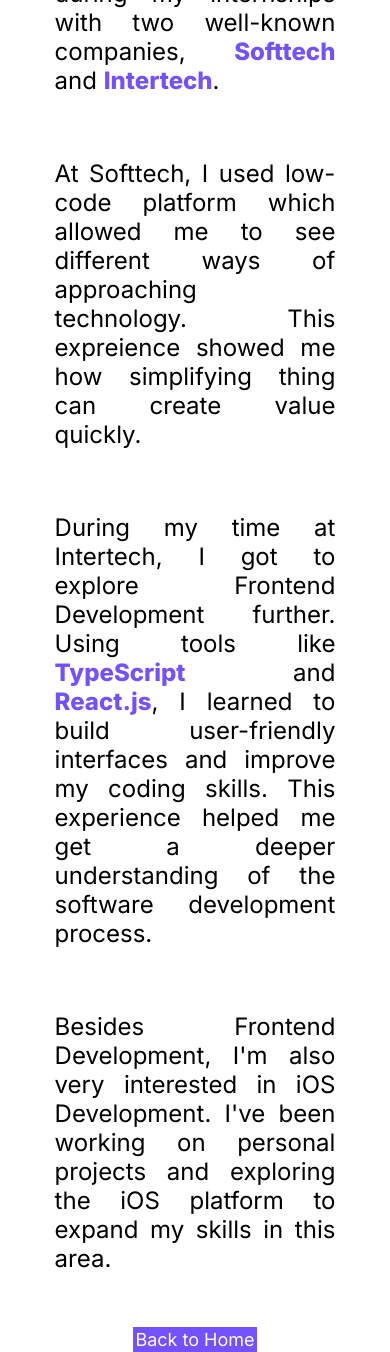
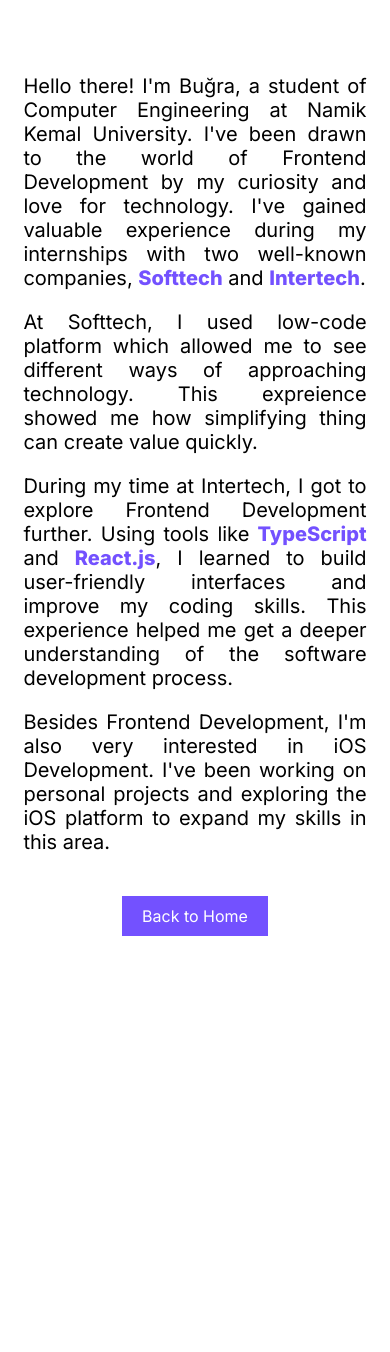
Before and after one commit to b-arslan/PersonalWebsite, a Next.js app: page /about in a window 390 px wide. After the commit the page ends 936 px from the top, so only its background shows below. Built offline with nearby package versions, Linux system fonts and the light colour scheme.

Commit message:
responsive design draft created

```diff
--- a/src/app/about/about.module.css
+++ b/src/app/about/about.module.css
@@ -1,11 +1,11 @@
-
+/* .About için stiller */
 .About {
     display: flex;
     flex-direction: column;
     justify-content: center;
     align-items: center;
+    gap: 2rem;
     height: 100vh;
-    gap: 2rem;
 }
 
 .aboutHeader {
@@ -14,12 +14,10 @@
 }
 
 .aboutText {
-    width: 72vw;
+    font-size: 24px;
+    font-weight: 400;
     text-align: justify;
-    display: flex;
-    flex-direction: column;
-    gap: 1rem;
-    font-size: 24px;
+    width: 88vw;
 }
 
 .company {
@@ -29,11 +27,25 @@
 
 .btn {
     background: #7351FF;
-    border: 2px solid #7351FF;
-    width: 200px;
-    height: 90px;
+    border: none;
+    padding: 10px 20px;
     color: #fff;
     font-size: 18px;
     text-decoration: none;
     cursor: pointer;
 }
+
+/* Tabletler ve telefonlar için medya sorguları */
+@media (max-width: 768px) {
+    .aboutHeader {
+        font-size: 36px;
+    }
+
+    .aboutText {
+        font-size: 20px;
+    }
+
+    .btn {
+        font-size: 16px;
+    }
+}
--- a/src/app/page.js
+++ b/src/app/page.js
@@ -31,7 +31,7 @@
 
                 <div className={styles.container}>
 
-                    <h1 className={styles.title}>Hi, I'm Buğra<br /><br />I'm a Senior Computer Engineering Student at Namik Kemal University</h1>
+                    <h1 className={styles.title}>Hey, I'm Buğra<br /><br />I'm a Senior Computer Engineering Student at Namik Kemal University</h1>
 
                     <div className={styles.socials}>
 
--- a/src/app/page.module.css
+++ b/src/app/page.module.css
@@ -95,7 +95,7 @@
     }
 }
 
-@media (max-width: 600px) {
+@media (max-width: 768px) {
 
     .profile {
         width: 200px;
```
